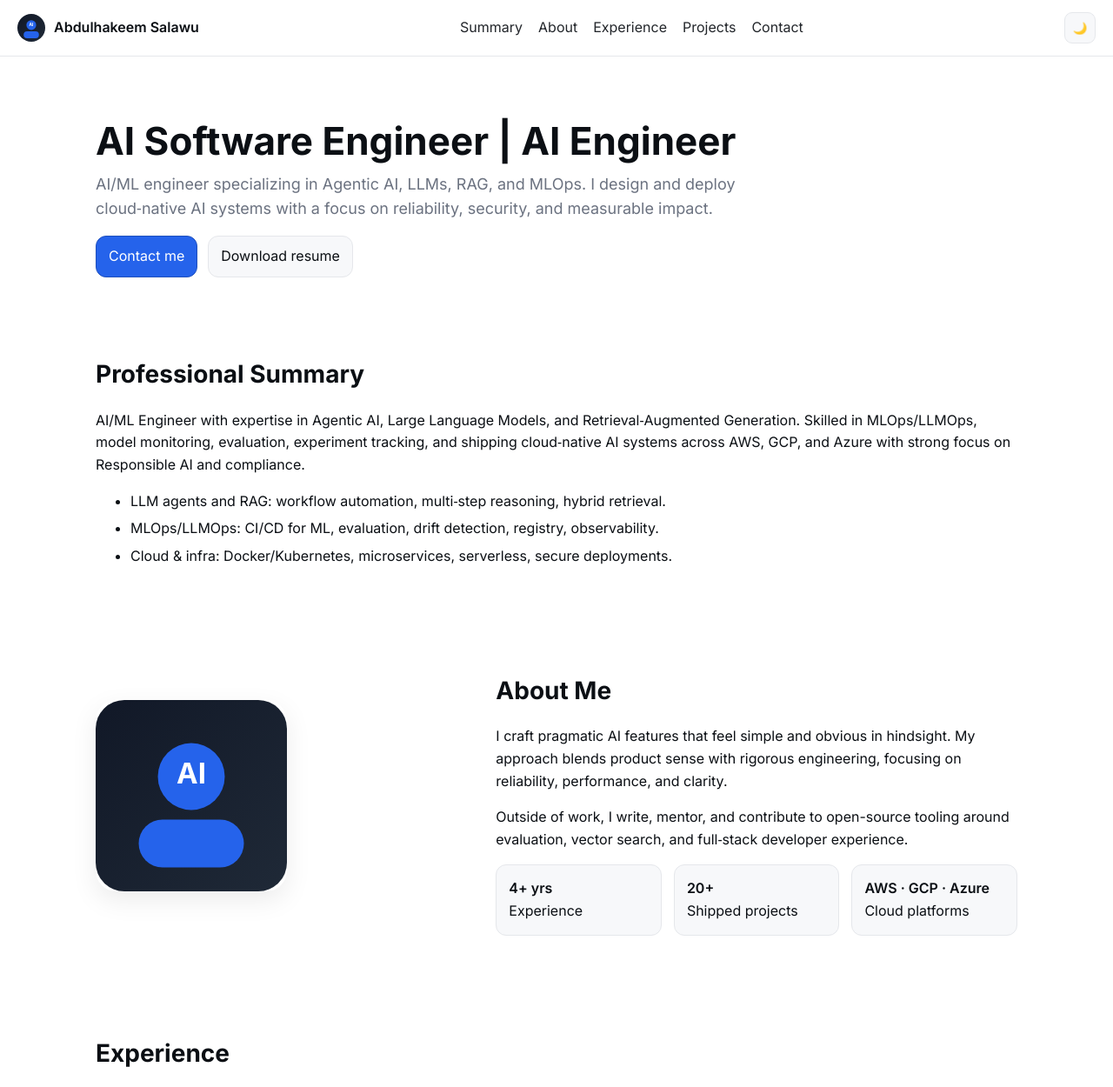
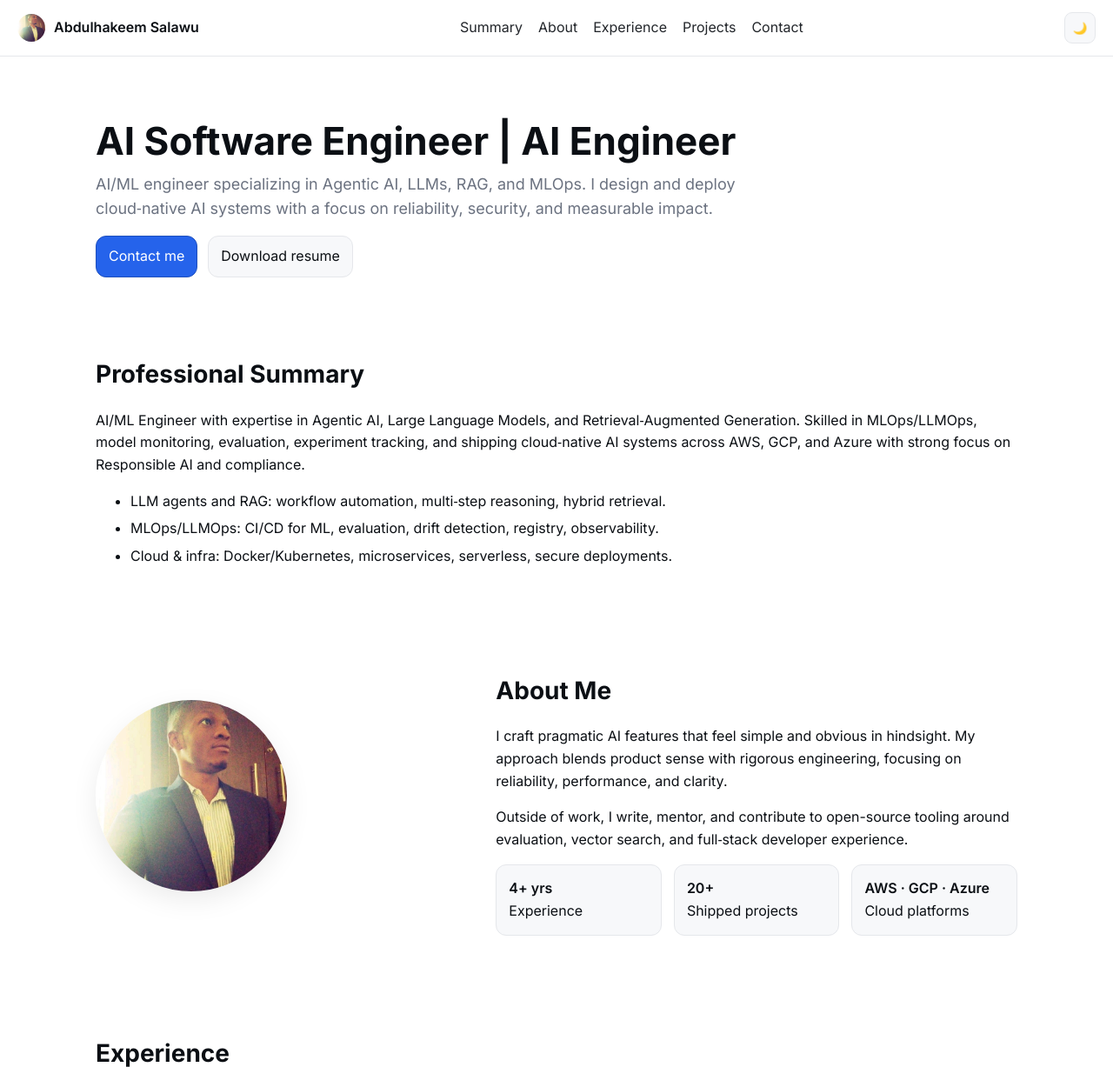
Before and after one commit to Abdulhakeem-Salawu/Portfolio, a plain HTML site: page index.html in a window 1280 px wide. Shown: the top 1250 px of the page at 87% size. Drawn offline with Linux system fonts and the light colour scheme.

Commit message:
Added photo

```diff
--- a/index.html
+++ b/index.html
@@ -24,7 +24,7 @@
   <body>
     <header class="site-header">
       <a class="brand" href="#home" aria-label="Homepage">
-        <img class="brand-avatar" src="assets/avatar.svg" alt="Avatar" />
+        <img class="brand-avatar" src="assets/1749725351917.jpeg" alt="Avatar" />
         <span class="brand-text">Abdulhakeem Salawu</span>
       </a>
       <nav id="site-nav" class="site-nav" aria-label="Primary">
@@ -75,7 +75,7 @@
       <section id="about" class="section about">
         <div class="about-grid">
           <div class="about-media">
-            <img src="assets/avatar.svg" alt="Portrait" class="about-avatar" />
+            <img src="assets/1749725351917.jpeg" alt="Portrait" class="about-avatar" style="border-radius: 50%;"/>
           </div>
           <div class="about-content">
             <h2>About Me</h2>
```
Also changed, not shown: assets/1749725351917.jpeg (added).
